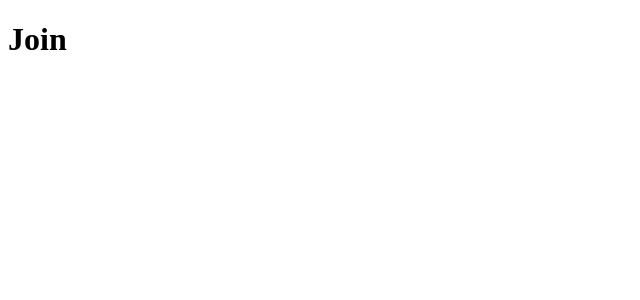
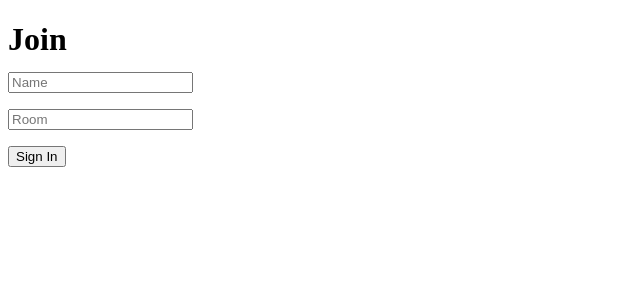
Before and after one commit to thebantz/socket-chat, a React (Create React App) app in the folder client/: page / in a window 1280 px wide. Shown: the top 300 px of the page, without its empty margins (0-640 px from the left). Built offline with nearby package versions, Linux system fonts and the light colour scheme.

Commit message:
Create Join component and fix file structure

```diff
--- a/client/src/App.js
+++ b/client/src/App.js
@@ -2,8 +2,8 @@
 
 import { BrowserRouter as Router, Route } from 'react-router-dom';
 
-import Join from './components/Join';
-import Chat from './components/Chat'
+import Join from './components/Join/Join';
+import Chat from './components/Chat/Chat'
 
 const App = () => (
   <Router>
--- a/client/src/components/Join.js
+++ /dev/null
@@ -1,11 +0,0 @@
-import React from 'react';
-
-const Join = () => {
-  return (
-    <h1>
-      Join
-    </h1>
-  )
-};
-
-export default Join;
--- /dev/null
+++ b/client/src/components/Join/Join.js
@@ -0,0 +1,24 @@
+import React, { useState } from 'react';
+import { Link } from 'react-router-dom';
+
+const Join = () => {
+  const [name, setName] = useState('');
+  const [room, setRoom] = useState('');
+
+  return (
+    <div className="joinOuterContainer">
+      <div className="joinInnerContainer">
+        <h1 className="heading">
+          Join
+          <div><input placeholder="Name" className="joinInput" type="text" onChange={(event) => setName(event.target.value)} /></div>
+          <div><input placeholder="Room" className="joinInput mt-20" type="text" onChange={(event) => setRoom(event.target.value)} /></div>
+          <Link onClick={event => (!name || !room ? event.preventDefault() : null)} to={`/chat?name=${name}&room=${room}`}>
+            <button className="button mt-20" type="submit">Sign In</button>
+          </Link>
+        </h1>
+      </div>
+    </div>
+  )
+};
+
+export default Join;
```
Also changed, not shown: client/src/components/Chat/Chat.css (added), client/src/components/Chat/Chat.js (renamed from client/src/components/Chat.js), client/src/components/Join/Join.css (added), 2 other files (tests, documents, lock files or other folders).
